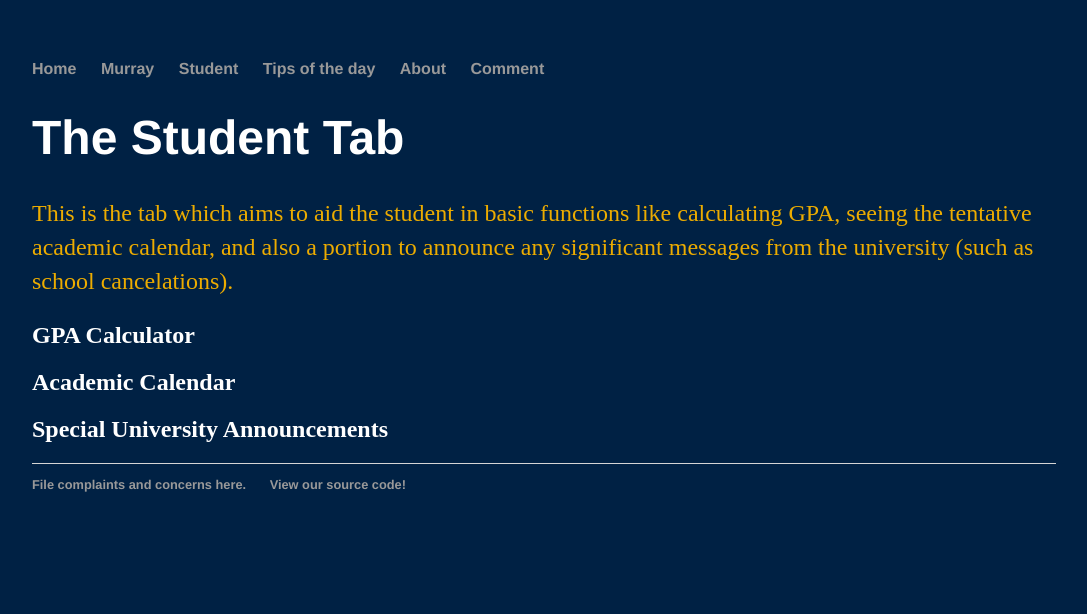
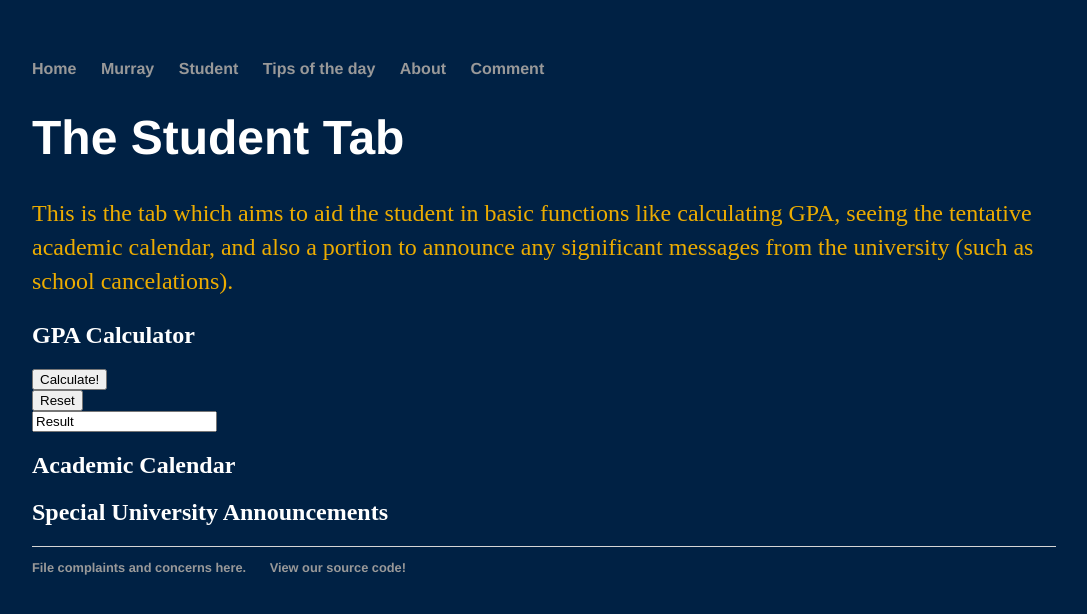
Before and after one commit to rowen2/rowen2.github.io, a Jekyll site: the page built from Stud/index.html, in a window 1280 px wide. Shown: the top 614 px of the page, without its empty margins (96-1183 px from the left). Built offline with Jekyll 4.4.1, drawn with Linux system fonts in a browser that asks for light colours; nearby versions of some CDN libraries.

Commit message:
Update main.css

```diff
--- a/css/main.css
+++ b/css/main.css
@@ -62,10 +62,6 @@ ul.posts li {
 }
 
 #gpaExpand{
-    	display: inline-block;
-	display:none;
-}
-#gpaExpand2{
     	display: inline-block;
 	display:none;
 }
```
